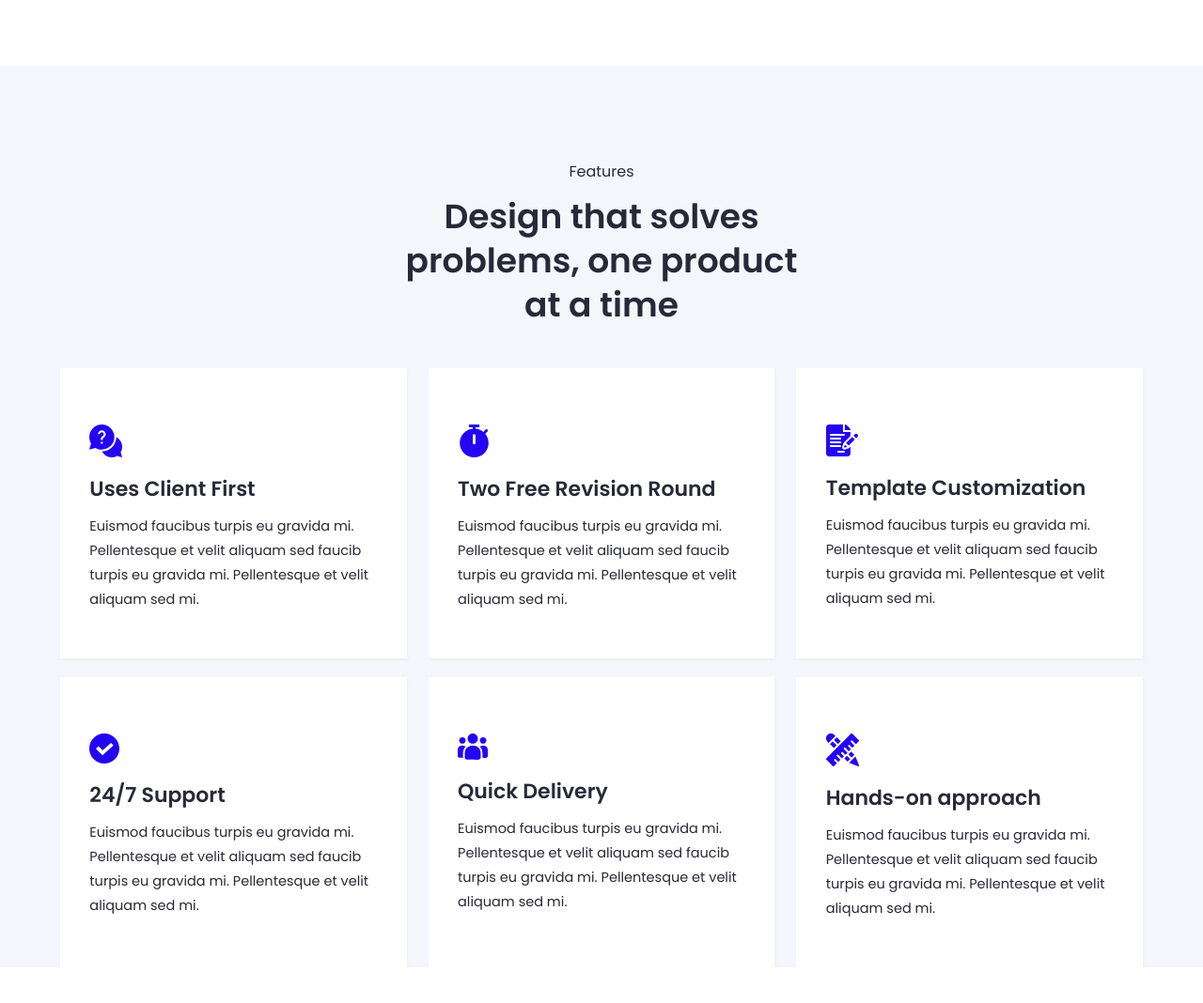
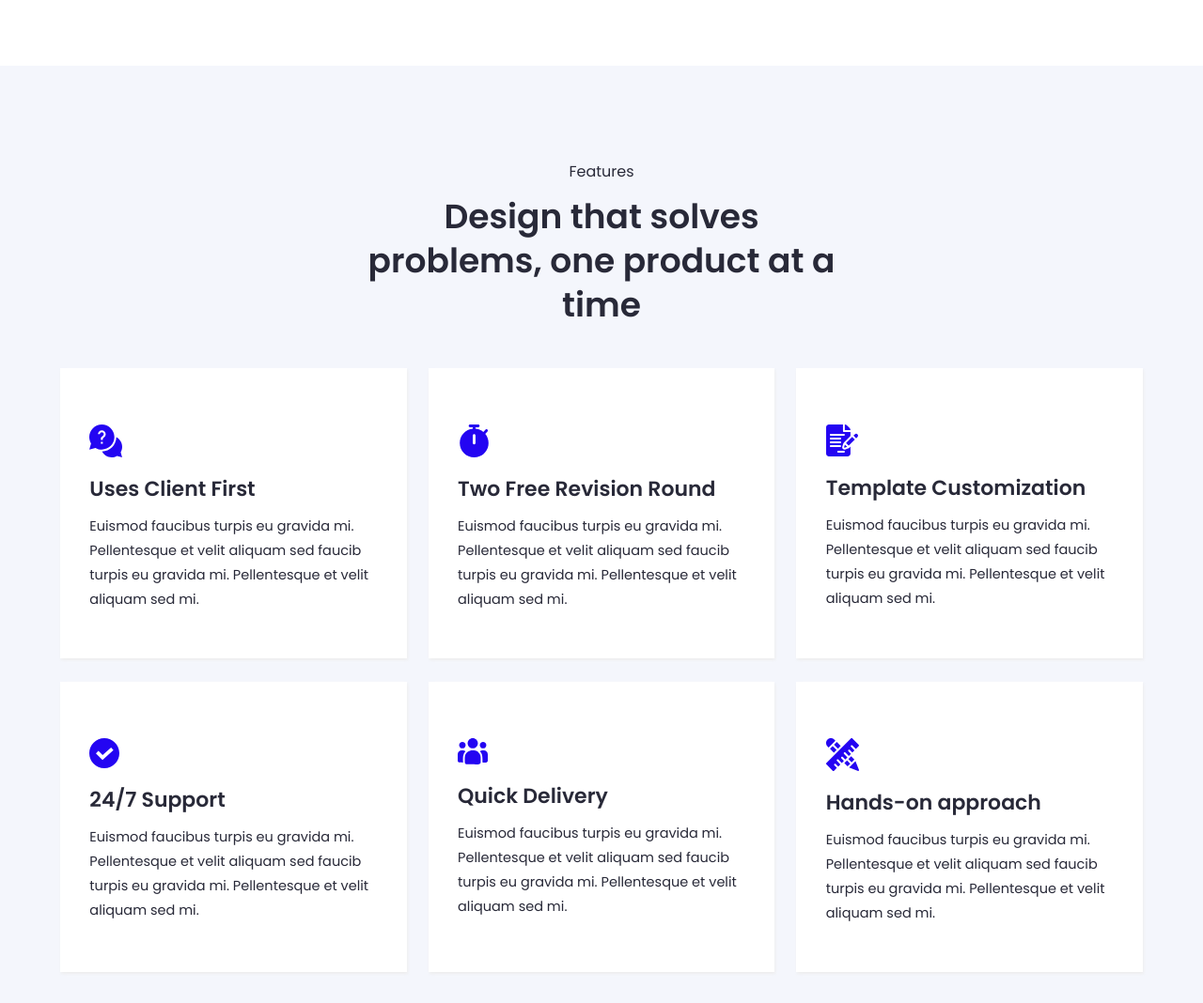
Before and after one commit to Meldy2503/Windec, a React (Create React App) app: page / in a window 1280 px wide. Shown: the part 1943-3011 px from the top of the page at 94% size. Before the commit the page ends 2973 px from the top, so only its background shows below. Built offline with nearby package versions, Linux system fonts and the light colour scheme.

Commit message:
add section 3 mediaquery

```diff
--- a/src/components/HomePage/Section_3/Section3Style.js
+++ b/src/components/HomePage/Section_3/Section3Style.js
@@ -6,15 +6,26 @@ export const Title = styled.div`
    max-width: 120rem;
    width: 90%;
    margin: 0 auto;
-   padding: 10rem 0;
+   padding: 10rem 0 3rem 0;
+
 
    h2 {
       font-size: 3.6rem;
       font-weight: 600;
-      width: 40%;
+      width: 45%;
       margin: 0 auto;
       line-height: 1.3;
       padding: 1.3rem 0;
+
+      @media screen and (max-width: ${({theme}) => theme.mediaQuery.tablet}) {
+         width: 70%;
+         font-size: 3.3rem;
+      }
+
+      @media screen and (max-width: ${({theme}) => theme.mediaQuery.tablet}) {
+         font-size: 2.8rem;
+         width: 75%;
+      }
    }
 `;
 
@@ -25,26 +36,52 @@ export const Container = styled.div`
      display: flex;
      flex-wrap: wrap;
      flex-direction: row;
-     row-gap: 9rem;
+     row-gap: 2.5rem;
      justify-content: space-between;
+     padding-bottom: 10rem;
+
+     @media screen and (max-width: ${({theme}) => theme.mediaQuery.mobile}) {
+      row-gap: 2rem;
+      }
 `;
 export const Contents = styled.div`
      width: 32%;
      background-color: #fff;
      box-shadow: .1rem .2rem .3rem #eee;
-     margin-top: -7rem;
+     /* margin-top: -7rem; */
 
+     @media screen and (max-width: ${({theme}) => theme.mediaQuery.tablet}) {
+         width: 48.5%;
+      }
 
+      @media screen and (max-width: ${({theme}) => theme.mediaQuery.mobile}) {
+         width: 90%;
+         margin: 0 auto;
+         /* margin-top: -7rem; */
+
+      }
 
    div {
      width: 83%;
      margin: 0 auto;
      padding: 6rem 0 5rem 0;
 
+     @media screen and (max-width: ${({theme}) => theme.mediaQuery.mobile}) {
+         width: 75%;
+
+
+      }
+
      h6 {
       font-size: 2.2rem;
       margin: 1rem 0;
       font-weight: 600;
+
+      @media screen and (max-width: ${({theme}) => theme.mediaQuery.mobile}) {
+         font-size: 2rem;
+
+
+      }
    }
 
    p {
```
